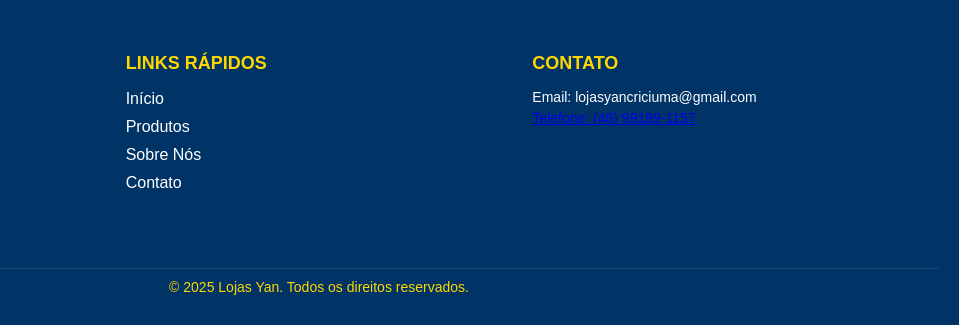
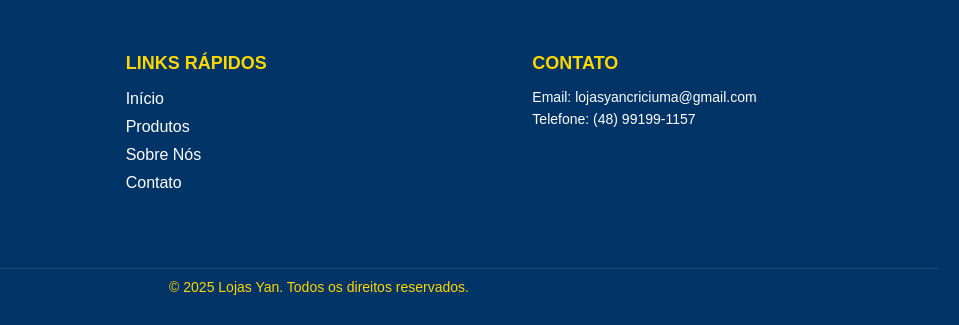
Before and after one commit to crixtopher1/lojasyan, a plain HTML site: page usados.html in a window 1280 px wide. Shown: the part 475-800 px from the top of the page, 321-1280 px from the left. Drawn offline with Linux system fonts and the light colour scheme.

Commit message:
Quité subrayado y cambié color del enlace de WhatsApp

```diff
--- a/styles.css
+++ b/styles.css
@@ -474,6 +474,40 @@ footer {
   margin-top: auto;
 }
 
+/* Quitar subrayado de enlaces específicos */
+.no-underline {
+  text-decoration: none !important;
+}
+
+/* O para todos los enlaces en footer-section */
+.footer-section a {
+  text-decoration: none;
+}
+
+/* Opcional: Cambiar color al pasar el mouse */
+.footer-section a:hover {
+  text-decoration: underline; /* Si quieres que aparezca al hover */
+  color: #FFD700; /* Color dorado como otros elementos */
+}
+
+/* Estilo para el enlace de teléfono en el footer */
+.footer-section a[title="WhatsApp"] {
+  color: white !important; /* Color blanco */
+  text-decoration: none !important; /* Quita el subrayado */
+  transition: color 0.3s ease; /* Transición suave para el hover */
+}
+
+/* Cambio de color al pasar el mouse */
+.footer-section a[title="WhatsApp"]:hover {
+  color: #FFD700 !important; /* Amarillo dorado al hover */
+}
+
+/* Estilo para el párrafo dentro del enlace (opcional) */
+.footer-section a[title="WhatsApp"] p {
+  display: inline; /* Mejor alineación */
+  margin: 0; /* Elimina márgenes por defecto */
+}
+
 .footer-content {
   display: flex;
   justify-content: space-around;
```
Also changed, not shown: index.html (+1 -1 lines).
